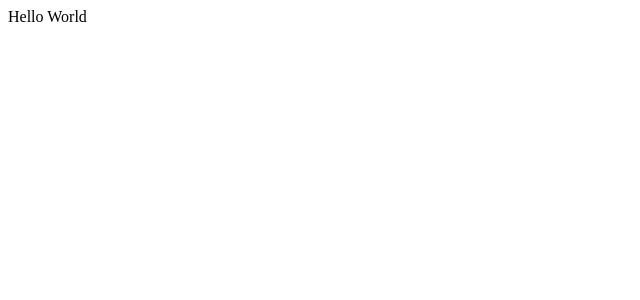
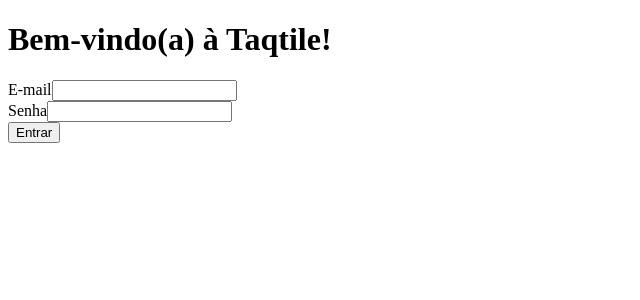
Before and after one commit to Rodrigo-Vieira-Chaves/onboard-frontend, a React (Create React App) app: page / in a window 1280 px wide. Shown: the top 300 px of the page, without its empty margins (0-640 px from the left). Built offline with nearby package versions, Linux system fonts and the light colour scheme.

Commit message:
Added login screen

```diff
--- /dev/null
+++ b/src/components/Button.tsx
@@ -0,0 +1,7 @@
+interface ButtonProps {
+  buttonText: string;
+}
+
+export function Button(props: ButtonProps) {
+  return <button type='button'>{props.buttonText}</button>;
+}
--- /dev/null
+++ b/src/components/Input.tsx
@@ -0,0 +1,15 @@
+export type InputType = 'email' | 'number' | 'password' | 'text';
+
+interface InputProps {
+  labelText: string;
+  inputType: InputType;
+}
+
+export function Input(props: InputProps) {
+  return (
+    <div>
+      <label>{props.labelText}</label>
+      <input type={props.inputType} />
+    </div>
+  );
+}
--- /dev/null
+++ b/src/components/Title.tsx
@@ -0,0 +1,7 @@
+interface TitleProps {
+  titleText: string;
+}
+
+export function Title(props: TitleProps) {
+  return <h1>{props.titleText}</h1>;
+}
--- a/src/index.tsx
+++ b/src/index.tsx
@@ -1,5 +1,15 @@
 import React from 'react';
 import ReactDOM from 'react-dom/client';
+import { Button } from './components/Button';
+import { Input } from './components/Input';
+import { Title } from './components/Title';
 
 const root = ReactDOM.createRoot(document.getElementById('root') as HTMLElement);
-root.render(<React.StrictMode>Hello World</React.StrictMode>);
+root.render(
+  <React.StrictMode>
+    <Title titleText='Bem-vindo(a) à Taqtile!' />
+    <Input labelText='E-mail' inputType='email' />
+    <Input labelText='Senha' inputType='password' />
+    <Button buttonText='Entrar' />
+  </React.StrictMode>,
+);
```
